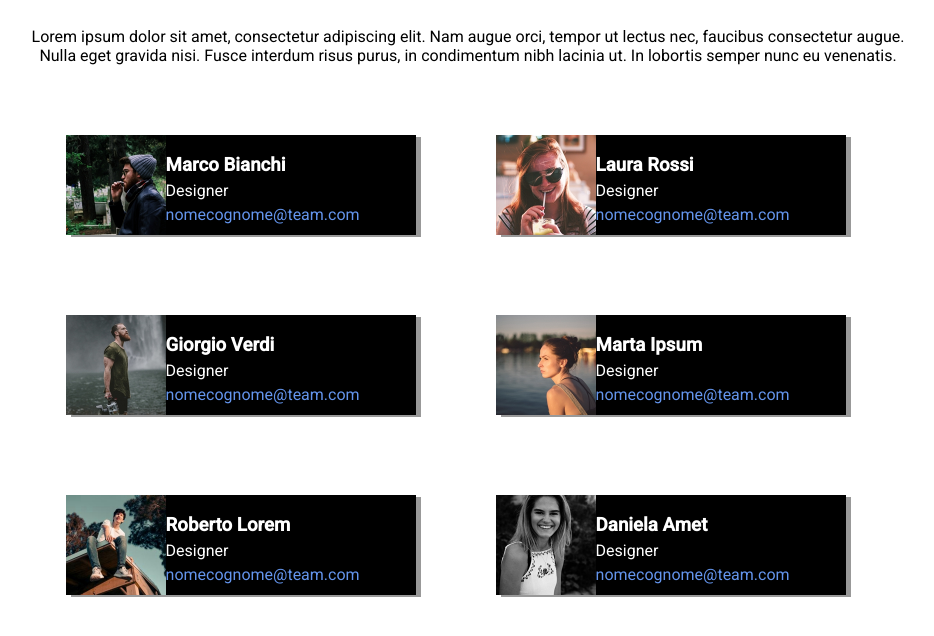
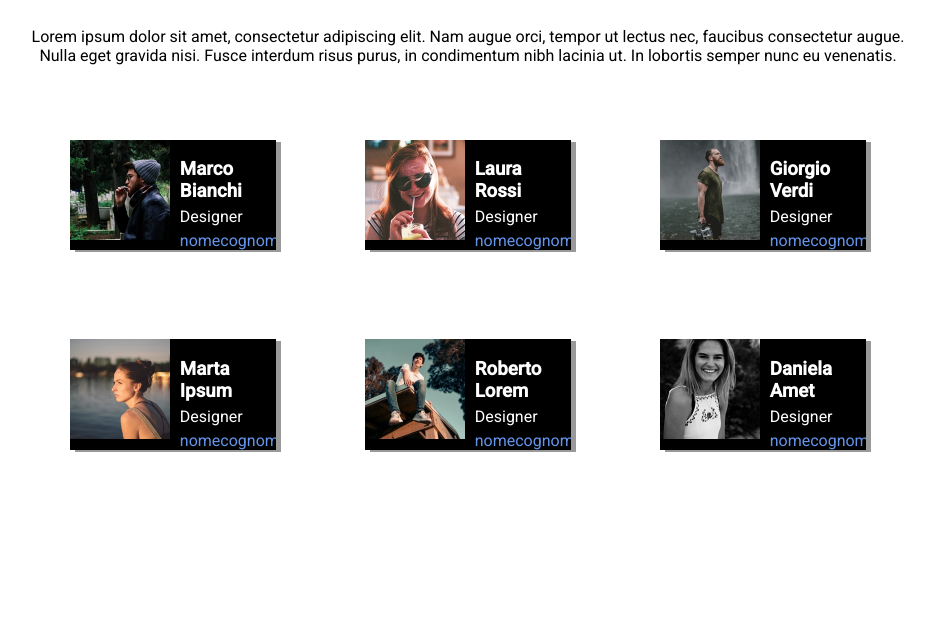
Before and after one commit to LucaPaolella/html-css-float-cards, a plain HTML site: page index.html in a window 1280 px wide. Shown: the part 62-698 px from the top of the page, without its empty margins (172-1106 px from the left). Drawn offline with Linux system fonts and the light colour scheme.

Commit message:
Fine2 (?)

```diff
--- a/css/style.css
+++ b/css/style.css
@@ -21,7 +21,6 @@ main {
 }
 /*Main*/
 .container {
-    display: inline-block;
     margin-top: 30px;
 }
 
@@ -41,8 +40,8 @@ main {
     color: white;
     box-shadow: 5px 2px #999999;
     float: left;
-    width: 350px;
-    margin: 40px;
+    width: calc(70% / 3);
+    margin: 5%;
     display: inline-block;
 }
 
@@ -53,21 +52,23 @@ main {
 }
 
 .nome{
-    display: block;
-    padding-left: 20px;
     margin-bottom: 5px;
-
 }
 
 .professione{
-    display: block;
-    padding-left: 20px;
     margin-bottom: 5px;
 }
 
 .email{
     color: cornflowerblue;
+}
+
+.coninfo{
+    margin-left: 90px;
     padding-left: 20px;
     display: block;
-    margin-bottom: 5px;
 }
+
+.cofoto{
+    display: block;
+}
--- a/index.html
+++ b/index.html
@@ -24,41 +24,72 @@
         </section>
         <!--Descrizione box con foto-->
         <div class="container clearfix">
+
             <div class="box clearfix">
+                <div  class="confoto">
                     <img class="foto" src="img/male1.png" alt="">
+                </div>
+                <div class="coninfo">
                     <h3 class="nome">Marco Bianchi</h3>
                     <div class="professione">Designer</div>
                     <div class="email">nomecognome@team.com</div>
                 </div>
+            </div>
+
+
             <div class="box clearfix">
+                <div class="confoto">
                     <img class="foto" src="img/female1.png" alt="">
+                </div>
+                <div class="coninfo">
                     <h3 class="nome">Laura Rossi</h3>
                     <div class="professione">Designer</div>
                     <div class="email">nomecognome@team.com</div>
                 </div>
+            </div>
+
             <div class="box clearfix">
+                <div class="confoto">
                     <img class="foto" src="img/male2.png" alt="">
+                </div>
+                <div class="coninfo">
                     <h3 class="nome">Giorgio Verdi</h3>
                     <div class="professione">Designer</div>
                     <div class="email">nomecognome@team.com</div>
                 </div>
+            </div>
+
             <div class="box clearfix">
+                <div class="confoto">
                     <img class="foto" src="img/female2.png" alt="">
+                </div>
+                <div class="coninfo">
                     <h3 class="nome">Marta Ipsum</h3>
                     <div class="professione">Designer</div>
                     <div class="email">nomecognome@team.com</div>
                 </div>
+
+            </div>
             <div class="box clearfix">
+                <div class="confoto">
                     <img class="foto" src="img/male3.png" alt="">
+                </div>
+                <div class="coninfo">
                     <h3 class="nome">Roberto Lorem</h3>
                     <div class="professione">Designer</div>
                     <div class="email">nomecognome@team.com</div>
                 </div>
+            </div>
+
             <div class="box clearfix">
+                <div class="confoto">
                     <img class="foto" src="img/female3.png" alt="">
+                </div>
+                <div class="coninfo">
                     <h3 class="nome">Daniela Amet</h3>
                     <div class="professione">Designer</div>
                     <div class="email">nomecognome@team.com</div>
+                </div>
             </div>
 
 
```
Lines whose indentation alone changed are shown as unchanged.
